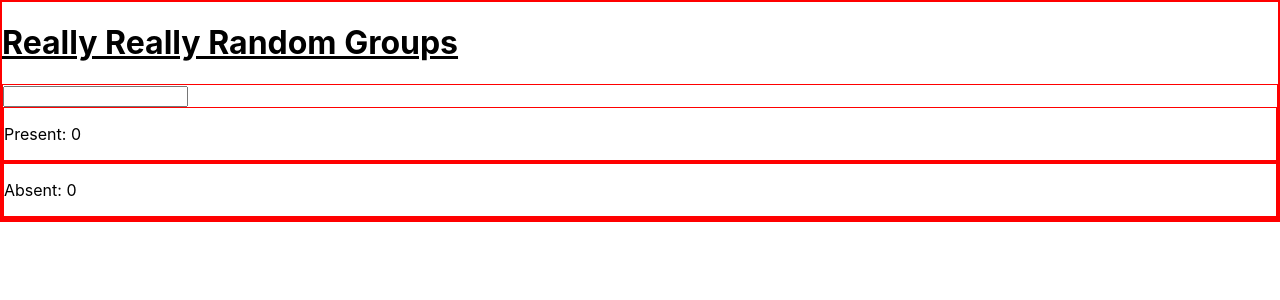
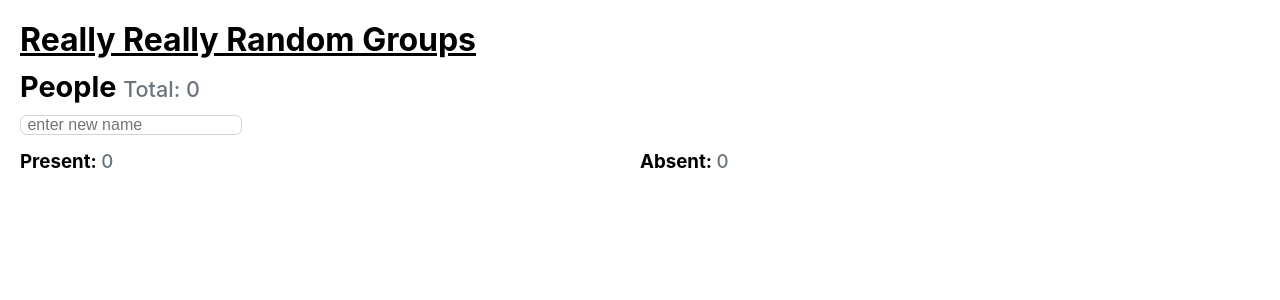
Before and after one commit to nicoraven/random-teams, a React (Create React App) app: page /#/ in a window 1280 px wide. Shown: the top 300 px of the page. Built offline with nearby package versions, Linux system fonts and the light colour scheme.

Commit message:
style & refactor: styled attendance component & refactored toggleAttendance to take in present/absent and name directly

```diff
--- a/src/App.css
+++ b/src/App.css
@@ -1,7 +1,96 @@
+div {
+	/*border: solid 1px red;*/
+	border-radius: 0.2rem;
+}
+
+.page-wrapper {
+	padding: 20px;
+}
+
 #header {
 	text-decoration: underline;
+	margin: 0;
 }
 
-div {
-	border: solid 1px red;
+h2 {
+	font-size: 1.8em;
 }
+
+h2, h3 {
+	margin: 10px 0;
+}
+
+input {
+	border: solid 1px #CED4DA;
+	border-radius: 0.4rem;
+	padding: 0em 0.4em;
+	font-size: 1em;
+	overflow: auto;
+	margin-bottom: 5px;
+}
+
+input:focus {
+	outline: none;
+}
+
+#attendance-lists {
+	/*border: solid 1px red;*/
+	display: flex;
+}
+
+.tab {
+	/*border: solid 1px blue;*/
+	width: 50%;
+}
+
+.name {
+	cursor: pointer;
+	width: 70%;
+	padding: 0.25rem 0.5rem;
+	color: #FFFFFF;
+	line-height: 1.5;
+	margin-bottom: 0.25rem;
+	text-align: center;
+}
+
+.present {
+	background-color: #DA3749;
+}
+
+.present:hover {
+	background-color: #81212B;
+}
+
+.absent {
+	background-color: #6C757D;
+	display: inline-block;
+}
+
+.absent:hover {
+	background-color: #3E4347;
+}
+
+.total-count {
+	font-size: 0.75em;
+	color: #6C757D;
+	font-weight: 500;
+}
+
+.pax-count {
+	font-size: 1em;
+	color: #6C757D;
+	font-weight: 500;
+}
+
+.absent-wrapper {
+	position: relative;
+	display: flex;
+	align-items: center;
+}
+
+.trash {
+	cursor: pointer;
+	position: absolute;
+	left: 80%;
+	color: #000;
+}
--- a/src/attendance.js
+++ b/src/attendance.js
@@ -60,9 +60,10 @@ class Attendance extends Component {
         }
     }
 
-    toggleAttendance = (event) => {
-        let clickedName = event.target.innerText.toLowerCase();
-        let attendance = event.target.parentNode.id;
+    toggleAttendance = (category, name) => {
+        let clickedName = name.toLowerCase();
+        let attendance = category;
+        console.log(clickedName, attendance);
         let updatedList = this.state;
 
         let index = updatedList[attendance].findIndex(name => {return name === clickedName});
@@ -79,14 +80,23 @@ class Attendance extends Component {
         });
     }
 
+    deleteName = (event) => {
+        console.log("delete!")
+    }
+
     render() {
         console.log("rendering!", this.state);
 
+        let totalCount = this.state.present.length + this.state.absent.length;
+
         return (
-            <div>
-                <input type="text" id="name-input" name="name" onKeyDown={this.submitHandler}/>
-                <PresentTab present={this.state.present} switch={this.toggleAttendance} />
-                <AbsentTab absent={this.state.absent} switch={this.toggleAttendance} />
+            <div id="attendance-wrapper">
+                <h2>People <span className="total-count">Total: {totalCount}</span></h2>
+                <input type="text" id="name-input" name="name" placeholder="enter new name" onKeyDown={this.submitHandler}/>
+                <div id="attendance-lists">
+                    <PresentTab present={this.state.present} switch={this.toggleAttendance} />
+                    <AbsentTab absent={this.state.absent} switch={this.toggleAttendance} delete={this.deleteName} />
+                </div>
             </div>
         )
     }
@@ -100,12 +110,12 @@ class PresentTab extends Component {
         });
         let presentNames = sorted.map((name, index) => {
             name = name.charAt(0).toUpperCase() + name.slice(1);
-            return (<div key={index} onClick={this.props.switch} >{name}</div>)
+            return (<div key={index} className="name present" onClick={() => {this.props.switch("present", name)}} >{name}</div>)
         });
 
         return (
             <div className="tab">
-                <p>Present: <span className="pax-count">{paxCount}</span></p>
+                <h3>Present: <span className="pax-count">{paxCount}</span></h3>
                 <div className="names" id="present">
                     {presentNames}
                 </div>
@@ -122,12 +132,21 @@ class AbsentTab extends Component {
         });
         let absentNames = sorted.map((name, index) => {
             name = name.charAt(0).toUpperCase() + name.slice(1);
-            return (<div key={index} onClick={this.props.switch} >{name}</div>)
+            return (
+                <div key={index} className="absent-wrapper">
+                    <div className="name absent" onClick={() => {this.props.switch("absent", name)}} >
+                        {name}
+                    </div>
+                    <span id={name} className="trash" onClick={this.props.delete}>
+                        X
+                    </span>
+                </div>
+            )
         });
 
         return (
             <div className="tab">
-                <p>Absent: <span className="pax-count">{paxCount}</span></p>
+                <h3>Absent: <span className="pax-count">{paxCount}</span></h3>
                 <div className="names" id="absent">
                     {absentNames}
                 </div>
```
